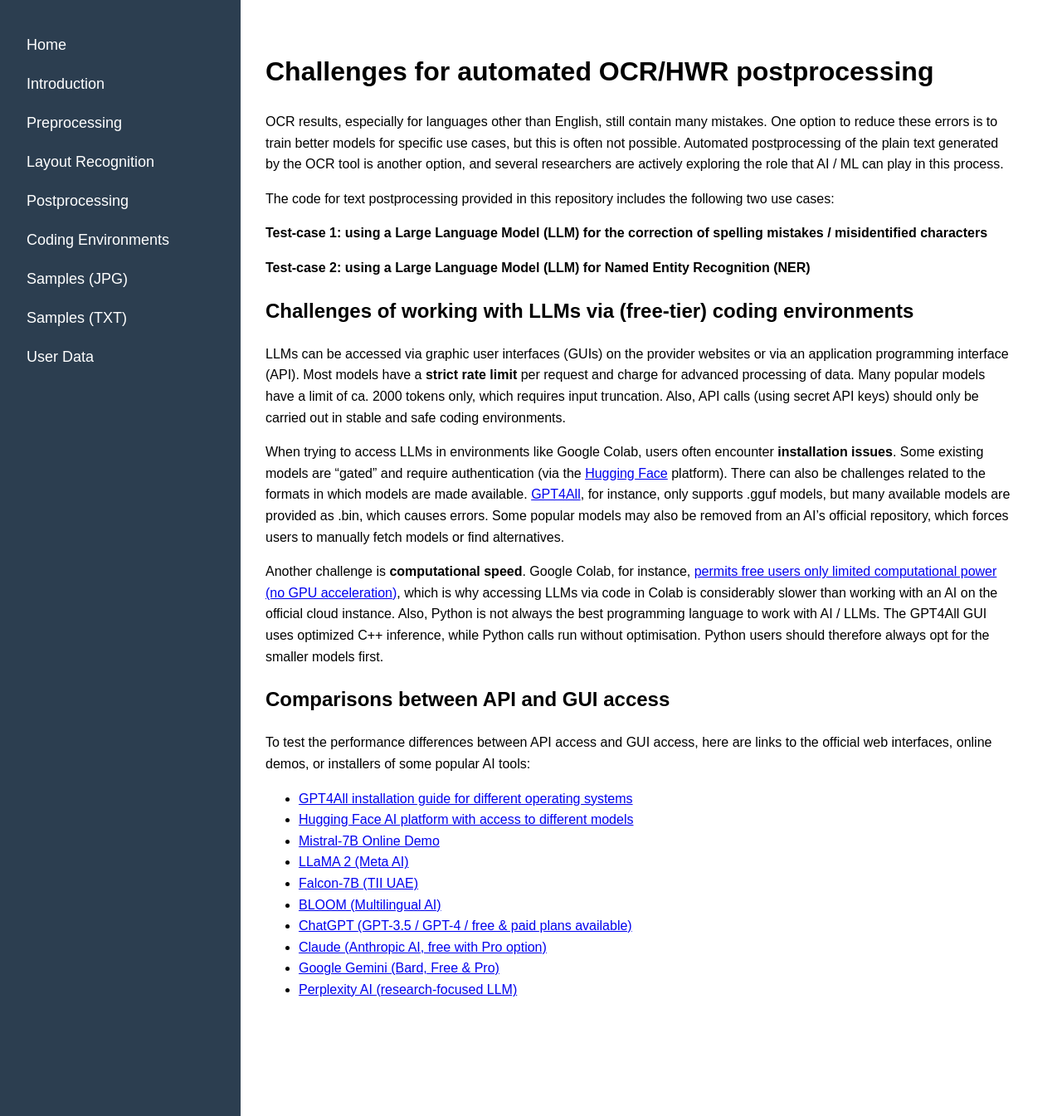
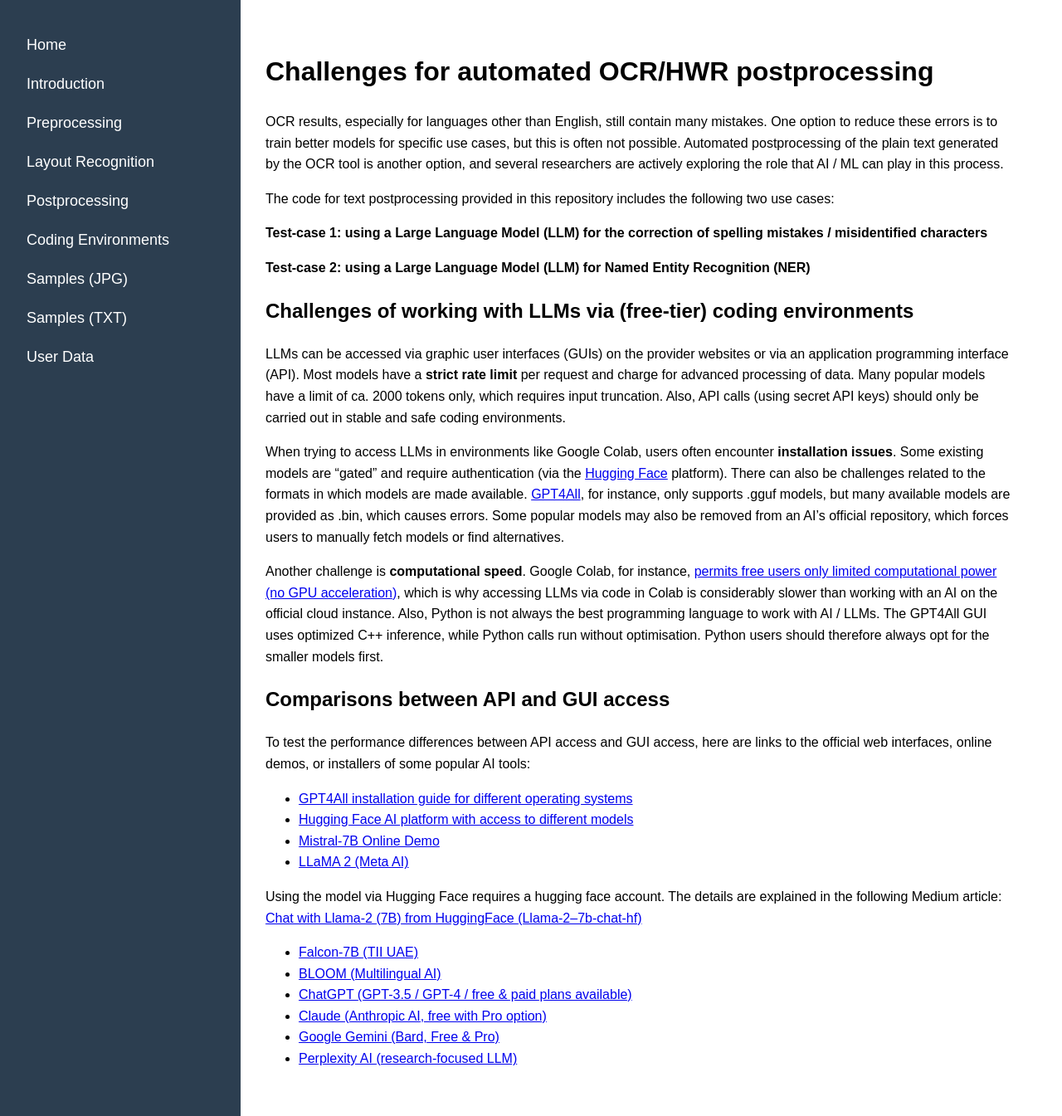
Before and after one commit to stwagner07/atr-historical-research, a Jekyll site: the page built from docs/postprocessing.md, in a window 1280 px wide and 1345 px high. Shown: the whole window at 83% size. Built offline with Jekyll 4.4.1, drawn with Linux system fonts in a browser that asks for light colours; our own code applies the rules of GitHub Pages for plain Markdown files.

Commit message:
Update postprocessing.md

```diff
--- a/docs/postprocessing.md
+++ b/docs/postprocessing.md
@@ -22,7 +22,11 @@
 - [GPT4All installation guide for different operating systems](https://gpt4all.io/index.html)
 - [Hugging Face AI platform with access to different models](https://huggingface.co/spaces)
 - [Mistral-7B Online Demo](https://huggingface.co/spaces/mistralai/Mistral-7B-Instruct)
-- [LLaMA 2 (Meta AI)](https://huggingface.co/spaces/facebook/llama-2-7b-chat)
+- [LLaMA 2 (Meta AI)](https://huggingface.co/meta-llama/Llama-2-7b-chat)
+
+Using the model via Hugging Face requires a hugging face account. The details are explained in the following Medium article:
+[Chat with Llama-2 (7B) from HuggingFace (Llama-2–7b-chat-hf)](https://medium.com/@nimritakoul01/chat-with-llama-2-7b-from-huggingface-llama-2-7b-chat-hf-d0f5735abfcf)
+
 - [Falcon-7B (TII UAE)](https://huggingface.co/spaces/tiiuae/falcon-7b-instruct)
 - [BLOOM (Multilingual AI)](https://huggingface.co/spaces/bigscience/bloom)
 - [ChatGPT (GPT-3.5 / GPT-4 / free & paid plans available)](https://chat.openai.com)
```
